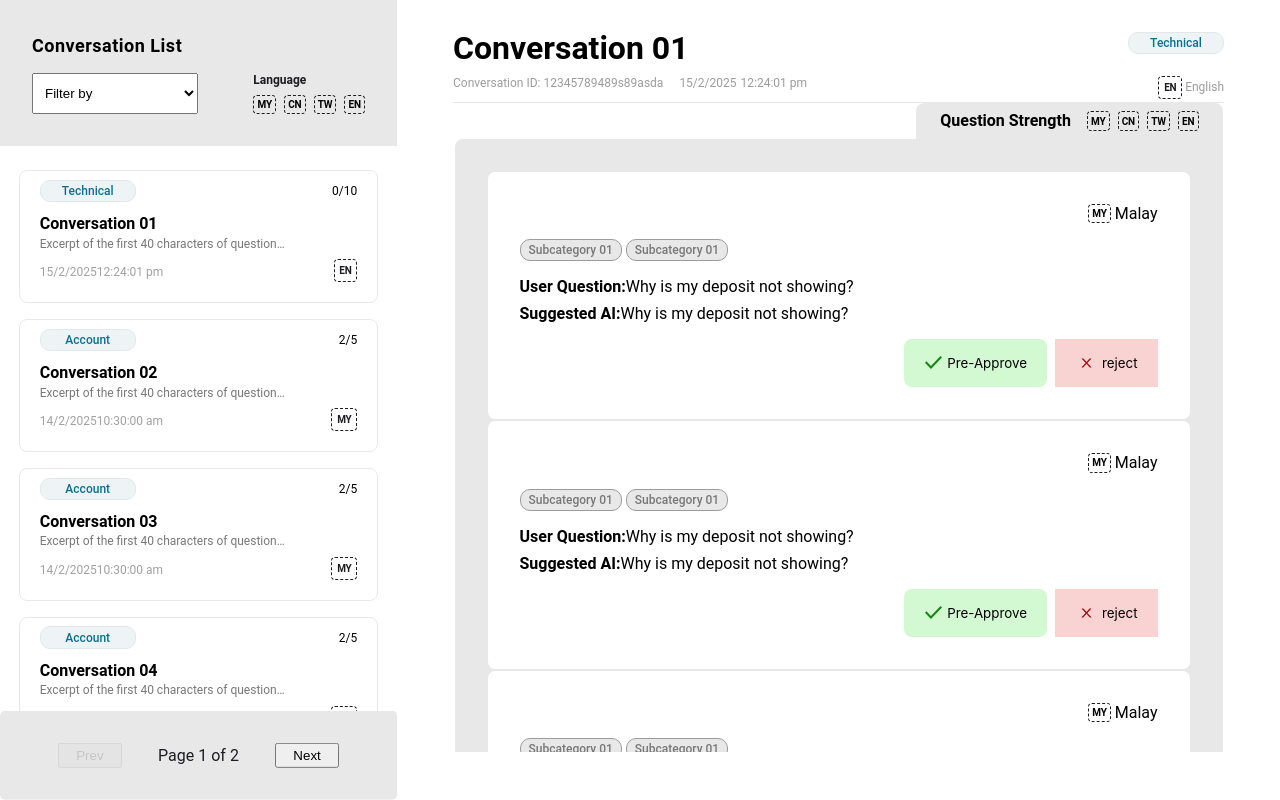
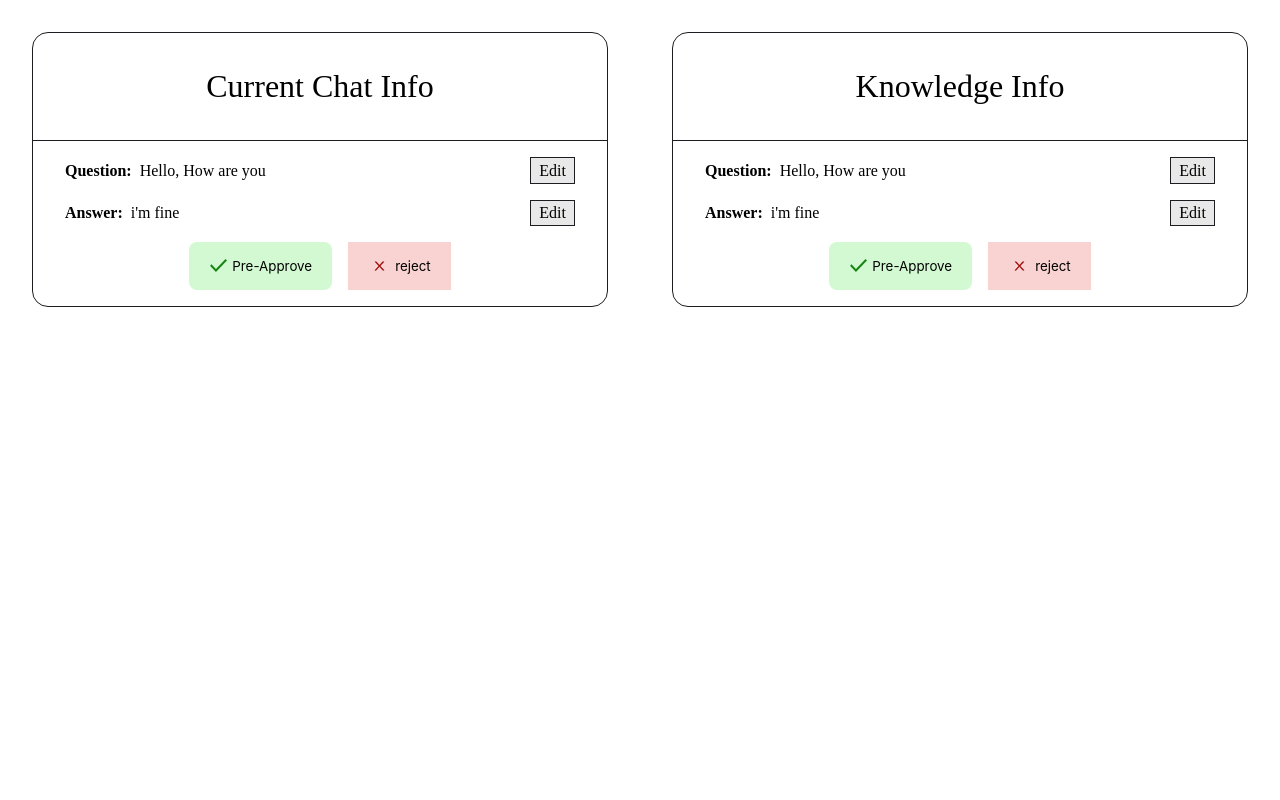
Before and after one commit to mjprod/admin-panel, a React (Create React App) app: page /modifyKnowledge in a window 1280 px wide. Before the commit this address led to /main. Built offline with nearby package versions, Linux system fonts and the light colour scheme; no server answers.

Commit message:
Modify Chat information

```diff
--- a/src/AppRouter.tsx
+++ b/src/AppRouter.tsx
@@ -4,6 +4,7 @@ import { Route, Routes, Navigate } from "react-router-dom";
 import Main from "./pages/Main.jsx";
 import { AuthContext } from "./context/AuthContext";
 import TestPage from "./pages/TestPage";
+import ModifyKnowledgePage from "./pages/modify/ModifyKnowledgePage";
 
 // PrivateRoute component to handle protected routes
 // const PrivateRoute: React.FC<PrivateRouteProps> = ({ element }) => {
@@ -35,6 +36,8 @@ const AppRouter = () => {
         <Route path="/main" element={<Main />} />
 
         <Route path="/testPage" element={<TestPage />} />
+        <Route path="/modifyKnowledge" element={<ModifyKnowledgePage />} />
+
         {/* Redirect to Main for invalid routes */}
         <Route path="*" element={<Navigate to="/main" />} />
       </Routes>
--- /dev/null
+++ b/src/pages/modify/ModifyKnowledgePage.module.css
@@ -0,0 +1,6 @@
+.main-container {
+  flex: 1;
+  display: flex;
+  flex-direction: row;
+  width: 100vw;
+}
--- /dev/null
+++ b/src/pages/modify/ModifyKnowledgePage.tsx
@@ -0,0 +1,14 @@
+import React from "react";
+import ChatKnowledge from "./components/ChatKnowledge";
+import style from "./ModifyKnowledgePage.module.css";
+
+const ModifyKnowledgePage = () => {
+  return (
+    <div className={style["main-container"]}>
+      <ChatKnowledge type="Current Chat Info" />
+      <ChatKnowledge type="Knowledge Info" />
+    </div>
+  );
+};
+
+export default ModifyKnowledgePage;
--- /dev/null
+++ b/src/pages/modify/components/ChatKnowledge.module.css
@@ -0,0 +1,85 @@
+.main-container {
+  display: flex;
+  flex-direction: column;
+  width: 100%;
+  height: fit-content;
+  border: 1px solid var(--black);
+  border-radius: 1rem;
+  margin: 2rem;
+  padding-bottom: 1rem;
+}
+
+.title-container {
+  justify-items: center;
+  align-content: center;
+  border-bottom: 1px solid var(--black);
+  width: 100%;
+  padding: 2rem 0rem;
+}
+.title-container p {
+  display: flex;
+  font-size: 2rem;
+  font-style: bold;
+  padding: 0.2rem;
+}
+
+.question-answer-container {
+  display: flex;
+  flex-direction: column;
+  /* width: 100%; */
+  gap: 1rem;
+  justify-items: flex-start;
+  align-content: start;
+  padding-left: 2rem;
+  margin-bottom: 1rem;
+  margin-top: 1rem;
+}
+
+.block-container {
+  display: flex;
+  flex-direction: row;
+  flex-wrap: wrap;
+  justify-content: space-between;
+  align-items: center;
+}
+
+.question-block-container,
+.answer-block-container {
+  display: flex;
+  flex-direction: row;
+  flex-wrap: wrap;
+}
+.question-title,
+.answer-title {
+  font-weight: 700;
+  margin-right: 0.5rem;
+}
+
+.edit-container {
+  background-color: var(--black-200);
+  padding: 0.2rem 0.5rem;
+  border: 1px solid var(--black);
+  margin-right: 2rem;
+  cursor: pointer;
+}
+
+.edit-container p {
+  text-align: center;
+  margin: unset;
+}
+
+.question-button-actions {
+  display: flex;
+  flex-direction: row;
+  flex-wrap: wrap;
+  justify-content: center;
+  gap: 1rem;
+  & button {
+    display: flex;
+    padding: 0.75rem 1.25rem;
+    justify-content: center;
+    align-items: center;
+    gap: 0.25rem;
+    border: none;
+  }
+}
--- /dev/null
+++ b/src/pages/modify/components/ChatKnowledge.tsx
@@ -0,0 +1,51 @@
+import React from "react";
+import style from "./ChatKnowledge.module.css";
+import CustomButton, {
+  ButtonType,
+} from "../../../components/button/CustomButton";
+
+interface ChatKnowledgeProps {
+  type: string;
+}
+
+const ChatKnowledge: React.FC<ChatKnowledgeProps> = ({ type }) => {
+  const userQuestion = "Hello, How are you";
+  const aiAnswer = "i'm fine";
+
+  const edit = (
+    <div className={style["edit-container"]}>
+      <p> Edit</p>
+    </div>
+  );
+
+  return (
+    <div className={style["main-container"]}>
+      <div className={style["title-container"]}>
+        <p>{type}</p>
+      </div>
+      <div className={style["question-answer-container"]}>
+        <div className={style["block-container"]}>
+          <div className={style["question-block-container"]}>
+            <p className={style["question-title"]}>Question:</p>
+            <p>{userQuestion}</p>
+          </div>
+          {edit}
+        </div>
+        <div className={style["block-container"]}>
+          <div className={style["answer-block-container"]}>
+            <p className={style["answer-title"]}>Answer:</p>
+            <p> {aiAnswer}</p>
+          </div>
+          {edit}
+        </div>
+      </div>
+
+      <div className={style["question-button-actions"]}>
+        <CustomButton text="Pre-Approve" type={ButtonType.Approve} />
+        <CustomButton text="reject" type={ButtonType.Reject}></CustomButton>
+      </div>
+    </div>
+  );
+};
+
+export default ChatKnowledge;
--- a/src/style/style.css
+++ b/src/style/style.css
@@ -358,7 +358,7 @@ body {
   display: flex;
   flex-direction: row;
   flex-wrap: wrap;
-  justify-content: flex-end;
+  justify-content: center;
   gap: 0.5rem;
   & button {
     display: flex;
```
